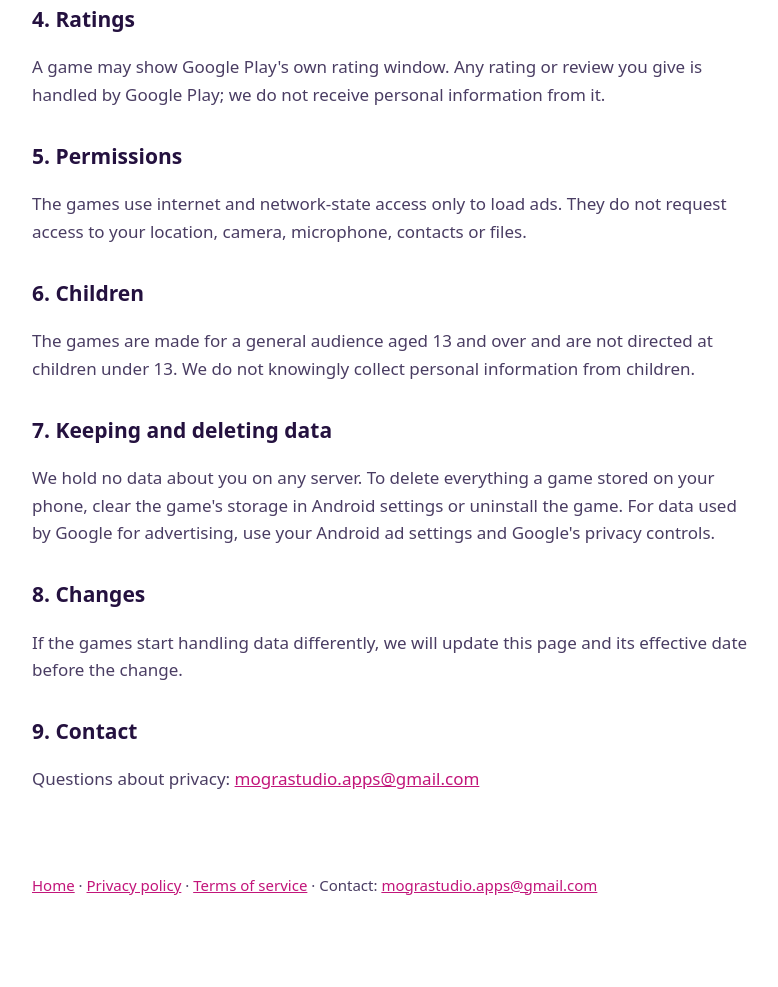
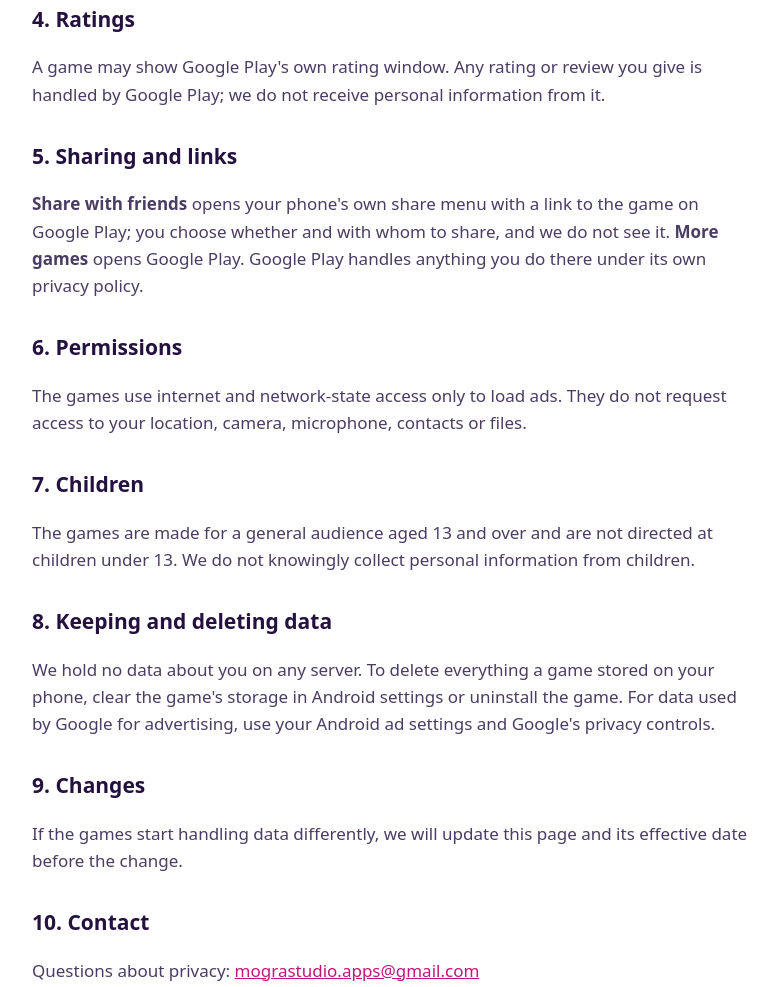
Before and after one commit to mograstudioapps-ctrl/mograstudioapps-ctrl.github.io, a plain HTML site: page privacy.html in a window 1280 px wide. Shown: the part 1318-2305 px from the top of the page, without its empty margins (244-1022 px from the left). Before the commit the page ends 2270 px from the top, so only its background shows below. Drawn offline with Linux system fonts and the light colour scheme.

Commit message:
Add Bazaar Car Escape; mention sharing, daily gifts and car styles
Co-Authored-By: Claude Opus 5.5 <noreply@anthropic.com>
Claude-Session: https://claude.ai/code/session_0196XXLVftmh6zxJBZXELnpC

```diff
--- a/privacy.html
+++ b/privacy.html
@@ -5,13 +5,13 @@
 <meta name="viewport" content="width=device-width, initial-scale=1">
 <link rel="stylesheet" href="style.css">
 <title>Privacy policy · Mogra Studio</title>
-<meta name="description" content="Privacy policy for Mogra Studio games: Gulal Sort and Jaali Blocks.">
+<meta name="description" content="Privacy policy for Mogra Studio games: Gulal Sort, Jaali Blocks and Bazaar Car Escape.">
 </head>
 <body>
 <header><div class="wrap"><a href="./">Mogra Studio</a><p>Small, relaxing puzzle games for Android</p></div></header>
 <main>
 <h1>Privacy policy</h1>
-<p class="muted">Effective 16 November 2026. Applies to the Android games <strong>Gulal Sort</strong> and <strong>Jaali Blocks</strong> by Mogra Studio ("we").</p>
+<p class="muted">Effective 20 November 2026. Applies to the Android games <strong>Gulal Sort</strong>, <strong>Jaali Blocks</strong> and <strong>Bazaar Car Escape</strong> by Mogra Studio ("we").</p>
 
 <div class="card"><p><strong>In short:</strong> we have no accounts, no servers and no analytics. Your progress stays on your phone. The only data shared with others is what Google's advertising service (AdMob) uses to show ads, and in the European Economic Area, the UK and Switzerland it asks for your consent first.</p></div>
 
@@ -19,7 +19,7 @@
 <p>We do not ask for, collect or store your name, email, contacts, photos, location or any other personal information. The games do not have sign-in or accounts and do not use analytics tools.</p>
 
 <h2>2. Information stored on your phone</h2>
-<p>Your level progress, stars, daily-puzzle streak, chosen pot or piece style and settings (sound, vibration, colour symbols) are saved only on your device so you can continue where you left off. We cannot see this data. If Android backup is switched on, Android may include it in your device backup to your Google account; this is handled by Google under its own privacy policy.</p>
+<p>Your level progress, stars, best scores, daily-puzzle streak, daily gifts and saved hints, festival rewards, chosen pot, piece or car style and settings (sound, vibration, colour symbols) are saved only on your device so you can continue where you left off. We cannot see this data. If Android backup is switched on, Android may include it in your device backup to your Google account; this is handled by Google under its own privacy policy.</p>
 
 <h2>3. Advertising (Google AdMob)</h2>
 <p>The games show ads from Google AdMob: a full-screen ad between some levels, and an optional ad you can choose to watch for extra help. To show and measure ads, prevent fraud and limit how often you see the same ad, Google may collect and use information such as your device's advertising ID, IP address, device and app information, and how you interact with ads.</p>
@@ -33,19 +33,22 @@
 <h2>4. Ratings</h2>
 <p>A game may show Google Play's own rating window. Any rating or review you give is handled by Google Play; we do not receive personal information from it.</p>
 
-<h2>5. Permissions</h2>
+<h2>5. Sharing and links</h2>
+<p><strong>Share with friends</strong> opens your phone's own share menu with a link to the game on Google Play; you choose whether and with whom to share, and we do not see it. <strong>More games</strong> opens Google Play. Google Play handles anything you do there under its own privacy policy.</p>
+
+<h2>6. Permissions</h2>
 <p>The games use internet and network-state access only to load ads. They do not request access to your location, camera, microphone, contacts or files.</p>
 
-<h2>6. Children</h2>
+<h2>7. Children</h2>
 <p>The games are made for a general audience aged 13 and over and are not directed at children under 13. We do not knowingly collect personal information from children.</p>
 
-<h2>7. Keeping and deleting data</h2>
+<h2>8. Keeping and deleting data</h2>
 <p>We hold no data about you on any server. To delete everything a game stored on your phone, clear the game's storage in Android settings or uninstall the game. For data used by Google for advertising, use your Android ad settings and Google's privacy controls.</p>
 
-<h2>8. Changes</h2>
+<h2>9. Changes</h2>
 <p>If the games start handling data differently, we will update this page and its effective date before the change.</p>
 
-<h2>9. Contact</h2>
+<h2>10. Contact</h2>
 <p>Questions about privacy: <a href="mailto:mograstudio.apps@gmail.com">mograstudio.apps@gmail.com</a></p>
 </main>
 <footer><p><a href="./">Home</a> · <a href="privacy.html">Privacy policy</a> · <a href="terms.html">Terms of service</a> · Contact: <a href="mailto:mograstudio.apps@gmail.com">mograstudio.apps@gmail.com</a></p></footer>
```
Also changed, not shown: index.html (+2 -1 lines), terms.html (+2 -2 lines).
